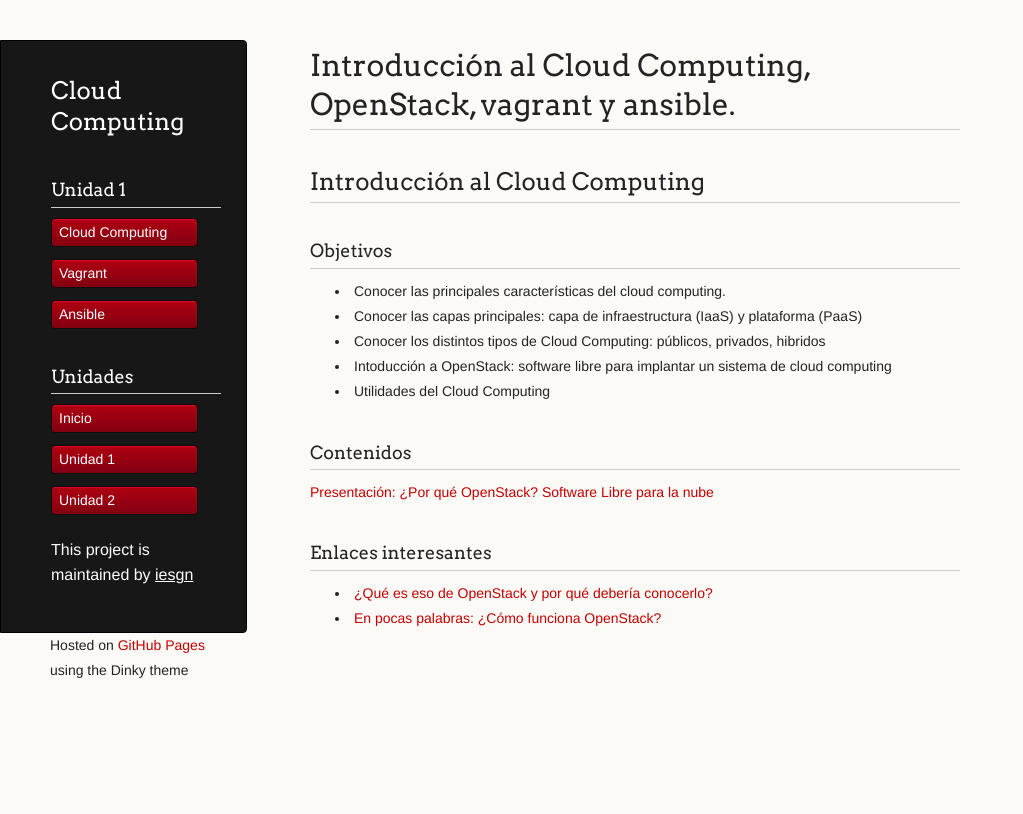
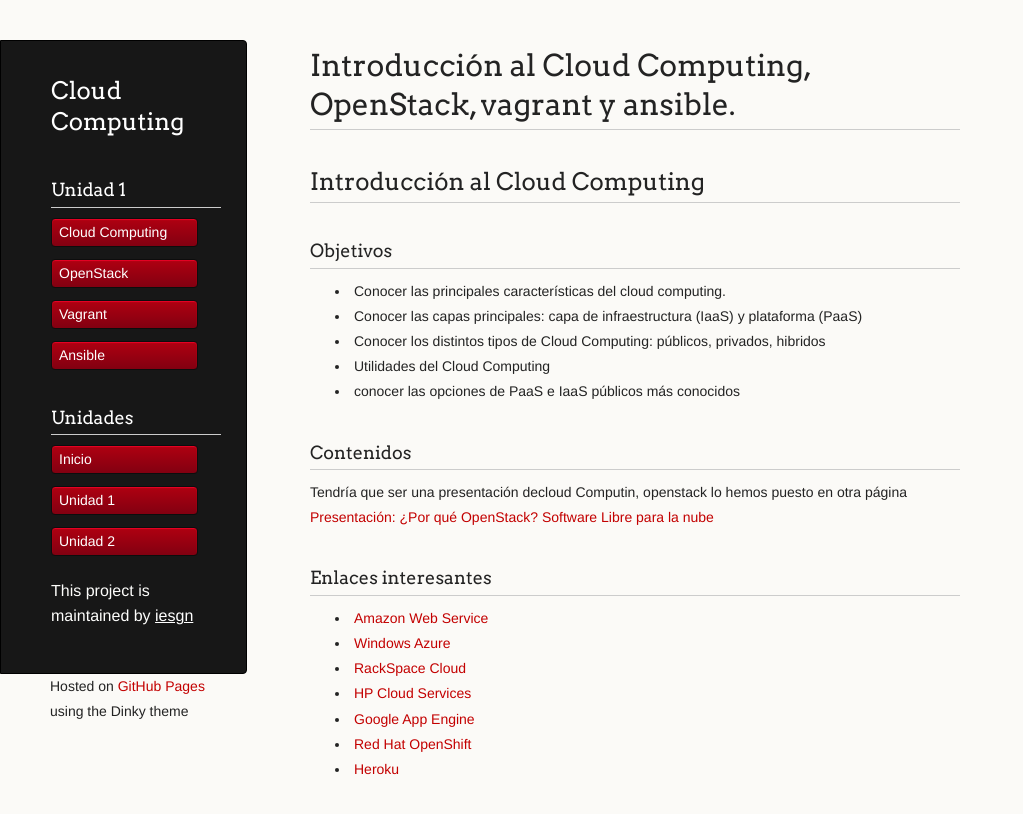
Before and after one commit to iesgn/cloud, a Jekyll site: the page built from curso/u1/index.md, in a window 1280 px wide. Shown: the top 814 px of the page, without its empty margins (0-1023 px from the left). Built offline with Jekyll 4.4.1, drawn with Linux system fonts in a browser that asks for light colours.

Commit message:
Nuevo apartado de openstack

```diff
--- a/_data/menu.yml
+++ b/_data/menu.yml
@@ -2,6 +2,8 @@
   items:
    - name: Cloud Computing
      url: http://iesgn.github.io/cloud/curso/u1
+   - name: OpenStack
+     url: http://iesgn.github.io/cloud/curso/u1/openstack
    - name: Vagrant
      url: http://iesgn.github.io/cloud/curso/u1/vagrant
    - name: Ansible
--- a/curso/u1/index.md
+++ b/curso/u1/index.md
@@ -11,14 +11,20 @@ menu:
 * Conocer las principales características del cloud computing.
 * Conocer las capas principales: capa de infraestructura (IaaS) y plataforma (PaaS)
 * Conocer los distintos tipos de Cloud Computing: públicos, privados, hibridos
-* Intoducción a OpenStack: software libre para implantar un sistema de cloud computing
 * Utilidades del Cloud Computing
+* conocer las opciones de PaaS e IaaS públicos más conocidos
 
 ###Contenidos
 
+Tendría que ser una presentación decloud Computin, openstack lo hemos puesto en otra página
 [Presentación: ¿Por qué OpenStack? Software Libre para la nube](presentacion)
 
 ###Enlaces interesantes
 
-* [¿Qué es eso de OpenStack y por qué debería conocerlo?](http://albertomolina.wordpress.com/2013/11/25/que-es-eso-de-openstack-y-por-que-deberia-conocerlo/)
-* [En pocas palabras: ¿Cómo funciona OpenStack?](http://vmartinezdelacruz.com/en-pocas-palabras-como-funciona-openstack/)
+* [Amazon Web Service](http://aws.amazon.com/es/)
+* [Windows Azure](http://www.windowsazure.com/)
+* [RackSpace Cloud](http://www.rackspace.com/cloud/)
+* [HP Cloud Services](https://www.hpcloud.com/)
+* [Google App Engine](https://developers.google.com/appengine/)
+* [Red Hat OpenShift](https://www.openshift.com/)
+* [Heroku](http://www.heroku.com/)
```
Also changed, not shown: curso/u1/openstack.md (added, +27 -0 lines).
